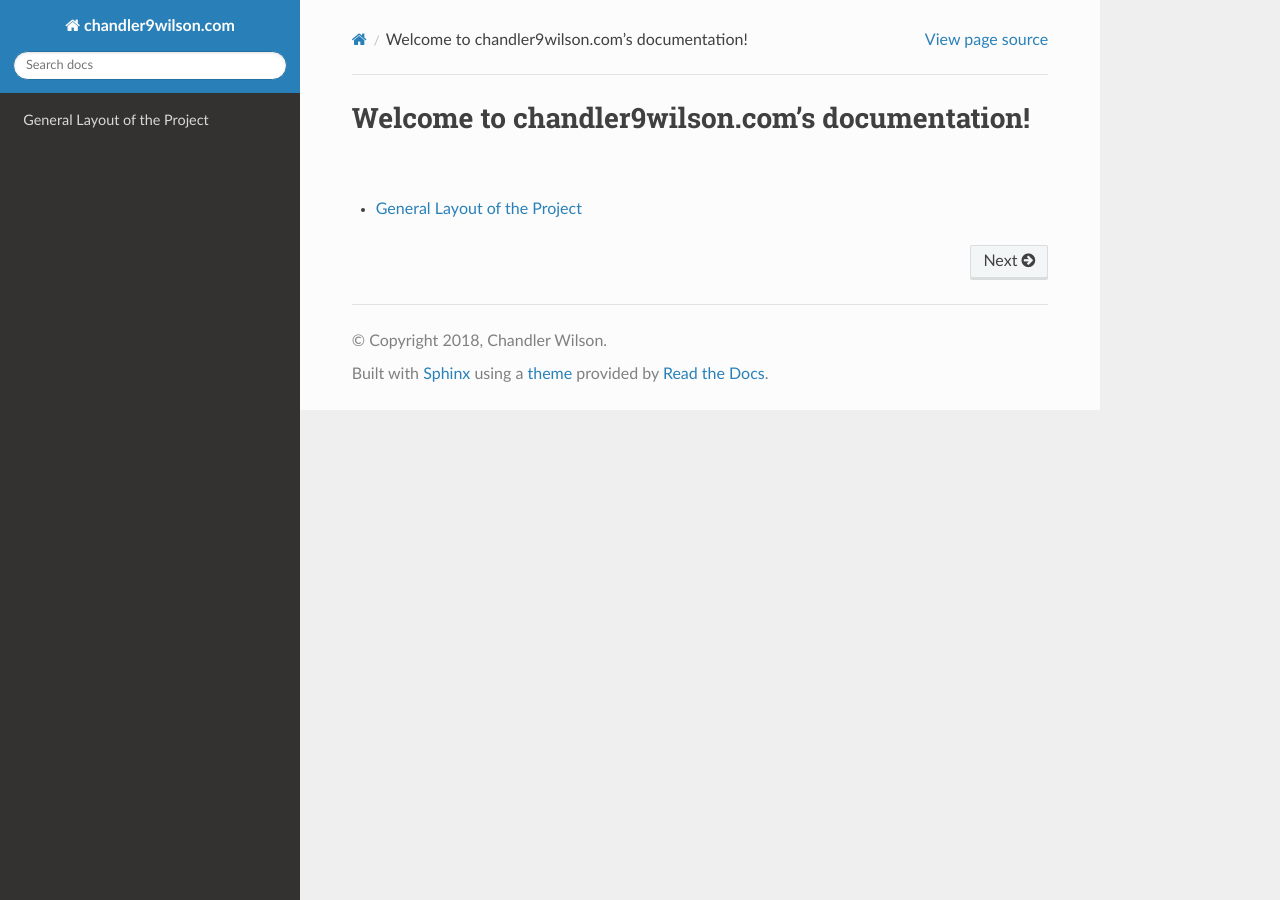
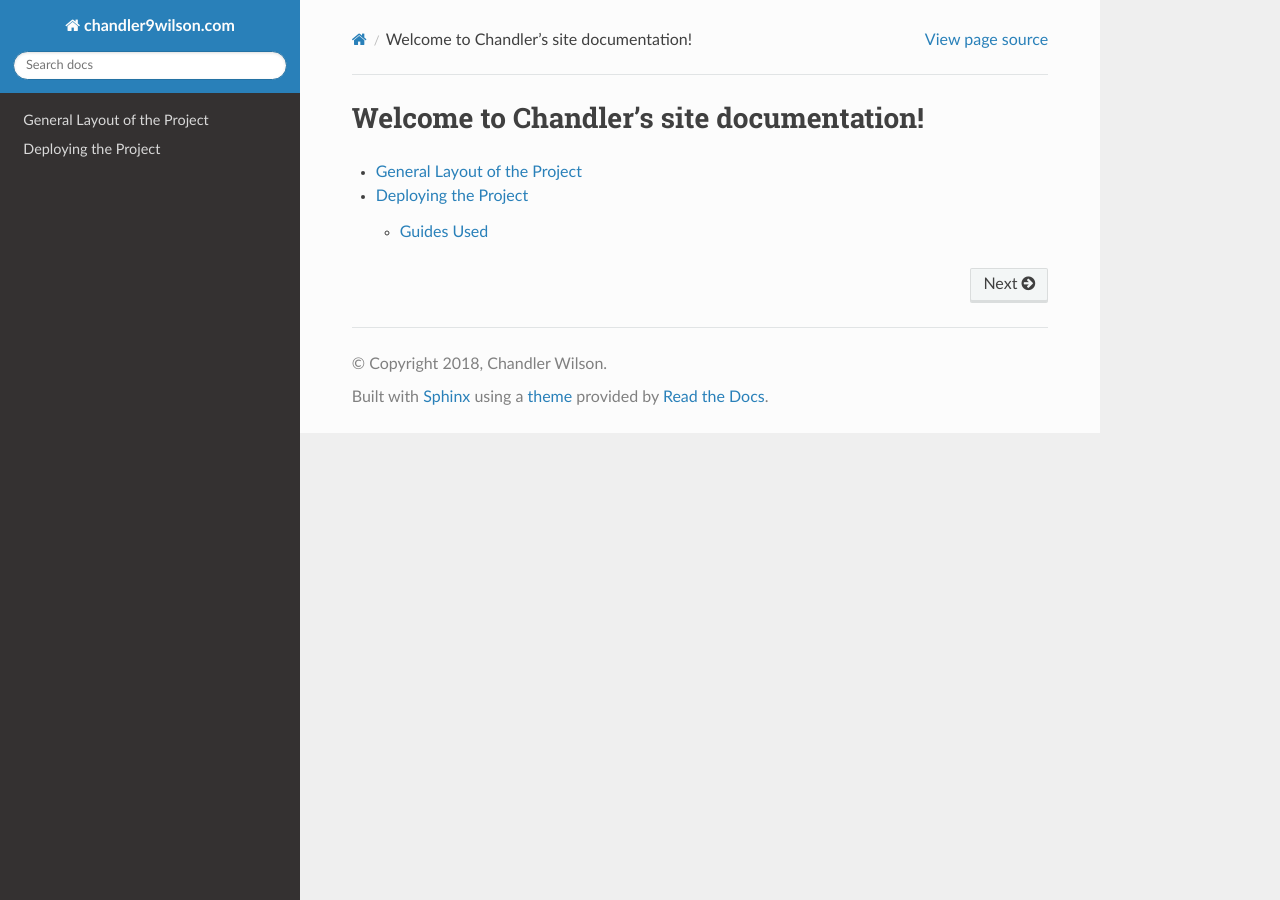
Before and after one commit to Chandler9Wilson/personal-site, a Sphinx documentation site: the page built from docs/source/index.rst, in a window 1280 px wide. Built offline with Sphinx 7.4.7 and the Read the Docs theme 2.0.0, drawn with Linux system fonts in a browser that asks for light colours.

Commit message:
Basic documentation structure

```diff
--- a/docs/source/index.rst
+++ b/docs/source/index.rst
@@ -3,10 +3,11 @@
    You can adapt this file completely to your liking, but it should at least
    contain the root `toctree` directive.
 
-Welcome to chandler9wilson.com's documentation!
+Welcome to Chandler's site documentation!
 ===============================================
 
 .. toctree::
    :maxdepth: 2
 
    layout
+   deploy
--- a/docs/source/layout.rst
+++ b/docs/source/layout.rst
@@ -1,2 +1,4 @@
 General Layout of the Project
 =============================
+
+This projects index.html is intended as a jumping off point for the site with subdomains for various projects and redirects.
```
Also changed, not shown: docs/source/deploy.rst (added, +11 -0 lines).
